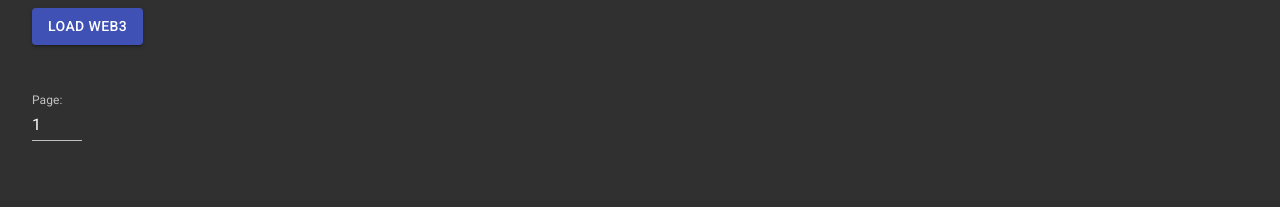
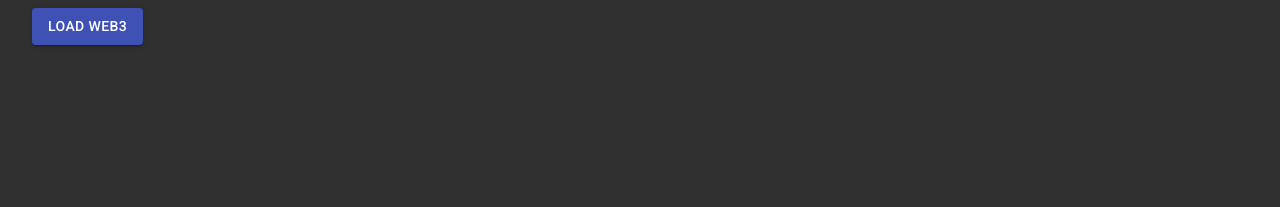
Before and after one commit to shuloh/TwitterOnEthereum, a React (Create React App) app in the folder frontend-client/: page / in a window 1280 px wide. Shown: the top 207 px of the page. Built offline with nearby package versions, Linux system fonts and the light colour scheme.

Commit message:
nope, fix again

```diff
--- a/frontend-client/src/Tweets.tsx
+++ b/frontend-client/src/Tweets.tsx
@@ -93,6 +93,7 @@ const Tweets: React.FC = () => {
           spacing={2}
         >
           <Grid item>
+            {state.tweets > 0 && (
               <TextField
                 color="secondary"
                 id="standard-number"
@@ -108,6 +109,7 @@ const Tweets: React.FC = () => {
                 value={offset}
                 disabled={loadingState}
               />
+            )}
           </Grid>
           {tweets}
         </Grid>
```
Lines whose indentation alone changed are shown as unchanged.
